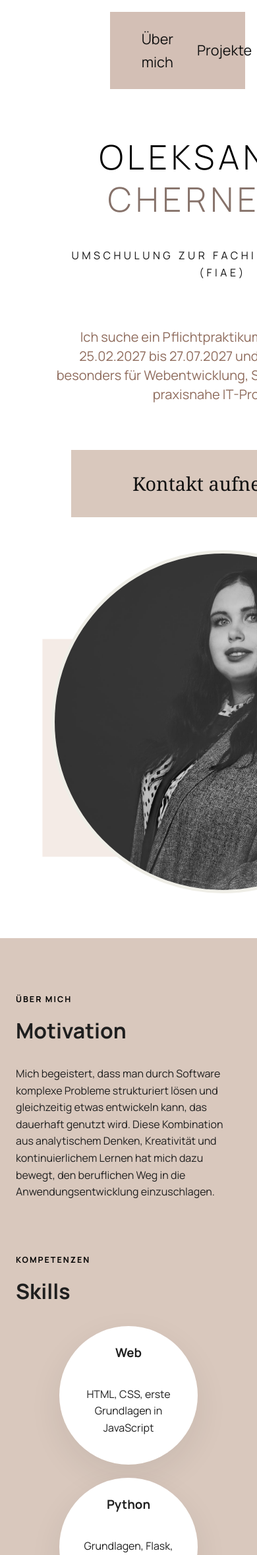
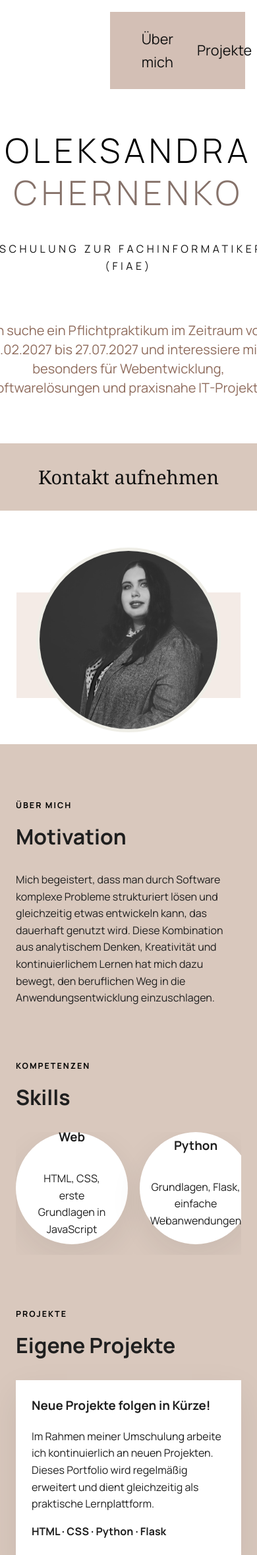
Before and after one commit to AleksaMakedThese/Portfolio, a Python web app: template templates/index.html in a window 390 px wide. Shown: the top 2357 px of the page at 66% size. Run offline with Jinja, Linux system fonts and the light colour scheme; the template is opened without the code that fills it, so the values that code supplies are empty.

Commit message:
Fixed Web

```diff
--- a/static/style.css
+++ b/static/style.css
@@ -589,8 +589,9 @@ footer {
 .cv-contact-cards {
     display: flex;
     flex-direction: column;
-    justify-content: space-between;
+    justify-content: flex-start;
     gap: 18px;
+
 }
 
 .cv-contact-card {
@@ -638,6 +639,62 @@ footer {
     display: grid;
     grid-template-columns: minmax(520px, 860px) minmax(260px, 380px);
     gap: 48px;
-    align-items: stretch;
+    align-items: start;
     margin-top: 40px;
+    max-width: 1300px;
+    }
+
+@media (max-width: 700px) {
+
+    /* 1. Hero: дать фото и тексту нормальное расстояние */
+    .hero-content {
+        display: flex;
+        flex-direction: column;
+        gap: 36px;
+        padding: 0 24px;
+        margin-top: 60px;
+    }
+
+    .hero-image-area {
+        min-height: auto;
+        margin-top: 20px;
+    }
+
+    .profile-image {
+        width: 280px;
+        height: 280px;
+    }
+
+    .hero-image-area::before {
+        width: 340px;
+        height: 160px;
+        transform: translate(-50%, -45%);
+    }
+
+
+    /* 2. Skills: все круги в один горизонтальный ряд */
+    .grid {
+        display: flex;
+        flex-wrap: nowrap;
+        overflow-x: auto;
+        gap: 18px;
+        padding-bottom: 16px;
+        justify-content: flex-start;
+    }
+
+    .skill-card {
+        flex: 0 0 170px;
+        width: 170px;
+        height: 170px;
+    }
+
+
+    /* 3. CV: поднять floating box выше */
+    .floating-cta {
+        position: fixed;
+        left: auto;
+        right: 24px;
+        bottom: 90px;
+        width: 210px;
+    }
 }
```
Also changed, not shown: app.py (+55 -0 lines).
